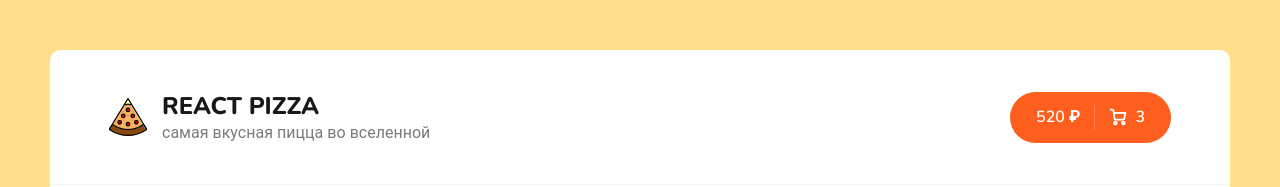
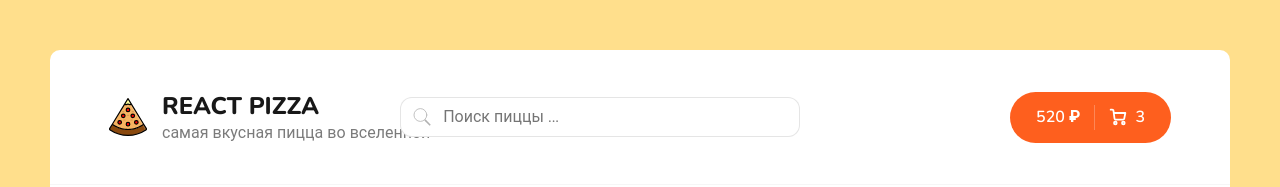
Before and after one commit to thevladbog/react-pizza-v2, a React (Create React App) app: page / in a window 1280 px wide. Shown: the top 187 px of the page. Built offline with nearby package versions, Linux system fonts and the light colour scheme; no server answers.

Commit message:
new: new Search component

```diff
--- a/src/App.js
+++ b/src/App.js
@@ -1,4 +1,4 @@
-import React from "react";
+import { useState } from "react";
 import { Routes, Route } from "react-router-dom";
 
 import Header from "./components/Header/Header";
@@ -9,12 +9,14 @@
 import "./scss/app.scss";
 
 function App() {
+  const [searchValue, setSearchValue] = useState("");
+
   return (
     <div className="wrapper">
-      <Header />
+      <Header searchValue={searchValue} setSearchValue={setSearchValue} />
       <div className="content">
         <Routes>
-          <Route path="/" element={<Home />} />
+          <Route path="/" element={<Home searchValue={searchValue} />} />
           <Route path="/cart" element={<Cart />} />
           <Route path="*" element={<NotFound />} />
         </Routes>
--- a/src/components/Header/Header.jsx
+++ b/src/components/Header/Header.jsx
@@ -1,9 +1,11 @@
 import React from "react";
 import { Link } from "react-router-dom";
 
+import Search from "../Search/Search";
+
 import logo from "../../assets/img/pizza-logo.svg";
 
-function Header() {
+function Header({ searchValue, setSearchValue }) {
   return (
     <div className="header">
       <div className="container">
@@ -16,6 +18,8 @@
             </div>
           </div>
         </Link>
+
+        <Search searchValue={searchValue} setSearchValue={setSearchValue} />
 
         <div className="header__cart">
           <Link to="/cart" className="button button--cart">
--- /dev/null
+++ b/src/components/Search/Search.jsx
@@ -0,0 +1,63 @@
+import React from "react";
+
+import styles from "./Search.module.scss";
+
+function Search({ searchValue, setSearchValue }) {
+  return (
+    <div className={styles.root}>
+      <svg
+        className={styles.icon}
+        enableBackground="new 0 0 50 50"
+        height="50px"
+        id="Layer_1"
+        version="1.1"
+        viewBox="0 0 50 50"
+        width="50px"
+        xmlns="http://www.w3.org/2000/svg"
+      >
+        <rect fill="none" height="50" width="50" />
+        <circle
+          cx="21"
+          cy="20"
+          fill="none"
+          r="16"
+          stroke="#000000"
+          strokeLinecap="round"
+          strokeMiterlimit="10"
+          strokeWidth="2"
+        />
+        <line
+          fill="none"
+          stroke="#000000"
+          strokeMiterlimit="10"
+          strokeWidth="4"
+          x1="32.229"
+          x2="45.5"
+          y1="32.229"
+          y2="45.5"
+        />
+      </svg>
+      <input
+        value={searchValue}
+        onChange={(e) => setSearchValue(e.target.value)}
+        className={styles.input}
+        placeholder="Поиск пиццы ..."
+      />
+
+      {searchValue && (
+        <svg
+          onClick={() => setSearchValue("")}
+          className={styles.clearIcon}
+          height="48"
+          viewBox="0 0 48 48"
+          width="48"
+        >
+          <path d="M38 12.83l-2.83-2.83-11.17 11.17-11.17-11.17-2.83 2.83 11.17 11.17-11.17 11.17 2.83 2.83 11.17-11.17 11.17 11.17 2.83-2.83-11.17-11.17z" />
+          <path d="M0 0h48v48h-48z" fill="none" />
+        </svg>
+      )}
+    </div>
+  );
+}
+
+export default Search;
--- /dev/null
+++ b/src/components/Search/Search.module.scss
@@ -0,0 +1,40 @@
+.root {
+  position: relative;
+  left: -120px;
+}
+
+.input {
+  border: 1px solid rgba(0, 0, 0, 0.1);
+  padding: 8px 20px;
+  padding-left: 42px;
+  width: 400px;
+  border-radius: 12px;
+  font-size: 16px;
+
+  &:focus {
+    border: 1px solid rgba(0, 0, 0, 0.2);
+  }
+}
+
+.icon {
+  width: 20px;
+  height: 20px;
+  opacity: 0.3;
+  position: absolute;
+  left: 12px;
+  top: 10px;
+}
+
+.clearIcon {
+  width: 18px;
+  height: 18px;
+  opacity: 0.3;
+  position: absolute;
+  right: 12px;
+  top: 12px;
+
+  &:hover {
+    opacity: 0.8;
+    cursor: pointer;
+  }
+}
--- a/src/pages/Home.jsx
+++ b/src/pages/Home.jsx
@@ -4,7 +4,7 @@
 import PizzaBlock from "../components/PizzaBlock/PizzaBlock";
 import SkeletonPizza from "../components/PizzaBlock/SkeletonPizza";
 
-function Home() {
+function Home({ searchValue }) {
   const [items, setItems] = useState([]);
   const [isLoading, setIsLoading] = useState(true);
   const [categoryId, setCategoryId] = useState(0);
@@ -19,9 +19,10 @@
     const sortBy = sortType.sortProperty.replace("-", "");
     const order = sortType.sortProperty.includes("-") ? `asc` : `desc`;
     const category = categoryId > 0 ? `category=${categoryId}` : "";
+    const seacrh = searchValue ? `&search=${searchValue}` : "";
 
     fetch(
-      `https://62a8b302ec36bf40bdac5565.mockapi.io/items?${category}&sortBy=${sortBy}&order=${order}`
+      `https://62a8b302ec36bf40bdac5565.mockapi.io/items?${category}&sortBy=${sortBy}&order=${order}${seacrh}`
     )
       .then((res) => {
         return res.json();
@@ -31,7 +32,12 @@
         setIsLoading(false);
       });
     window.scrollTo(0, 0);
-  }, [categoryId, sortType]);
+  }, [categoryId, sortType, searchValue]);
+
+  const pizzas = items.map((obj) => <PizzaBlock key={obj.id} {...obj} />);
+  const skeletons = [...new Array(6)].map((_, index) => (
+    <SkeletonPizza key={index} />
+  ));
 
   return (
     <div className="container">
@@ -46,11 +52,7 @@
         />
       </div>
       <h2 className="content__title">Все пиццы</h2>
-      <div className="content__items">
-        {isLoading
-          ? [...new Array(6)].map((_, index) => <SkeletonPizza key={index} />)
-          : items.map((obj) => <PizzaBlock key={obj.id} {...obj} />)}
-      </div>
+      <div className="content__items">{isLoading ? skeletons : pizzas}</div>
     </div>
   );
 }
```
Also changed, not shown: src/assets/img/search-icon.svg (added), 1 other file (tests, documents, lock files or other folders).
